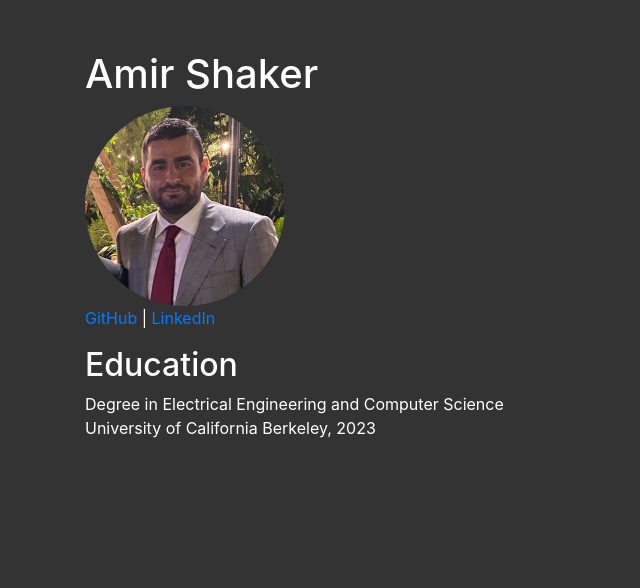
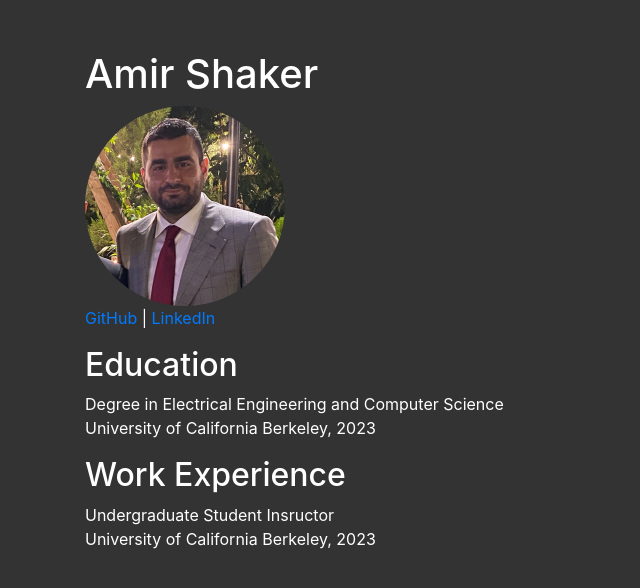
Before and after one commit to Amirshaker1853/Amirshaker1853.github.io, a plain HTML site: page index.html in a window 1280 px wide. Shown: the whole page, without its empty margins (0-640 px from the left). Drawn offline with nearby package versions, Linux system fonts and the light colour scheme.

Commit message:
adding work experience

```diff
--- a/index.html
+++ b/index.html
@@ -37,7 +37,11 @@
             Degree in Electrical Engineering and Computer Science<br>
             University of California Berkeley, 2023
         </p>
-
+        <h2>Work Experience</h2>
+        <p>
+            Undergraduate Student Insructor<br>
+            University of California Berkeley, 2023
+        </p>
     </div>
 </body>
 </html>
```
